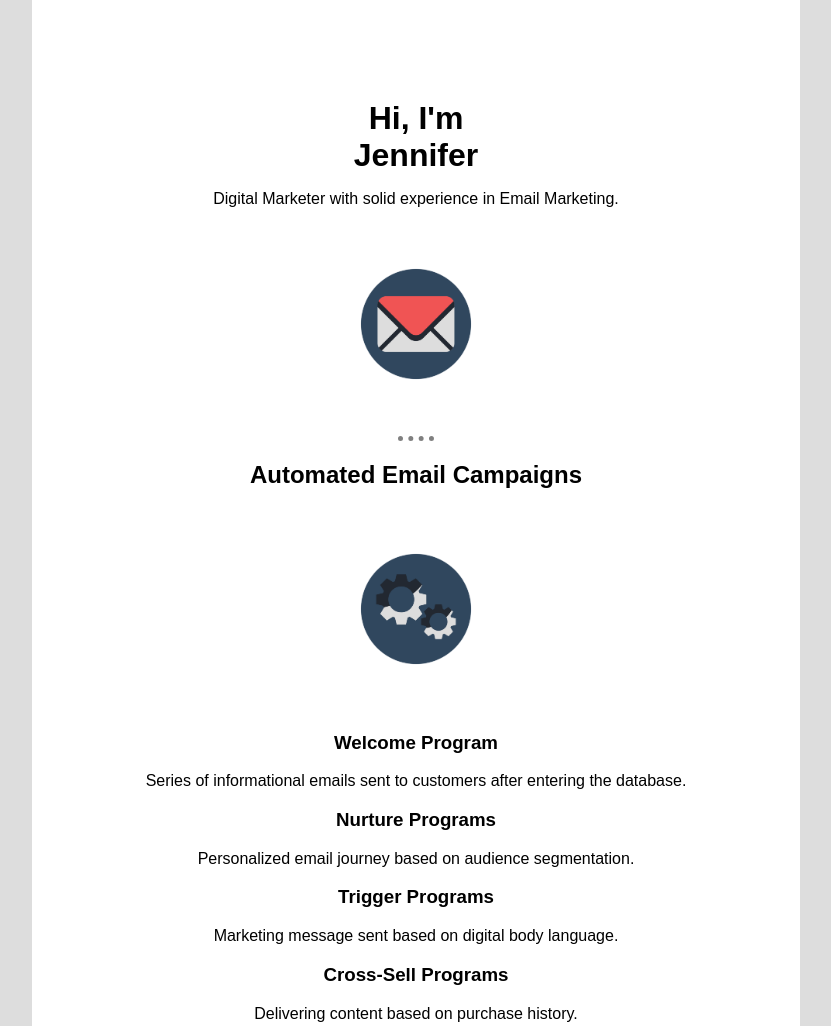
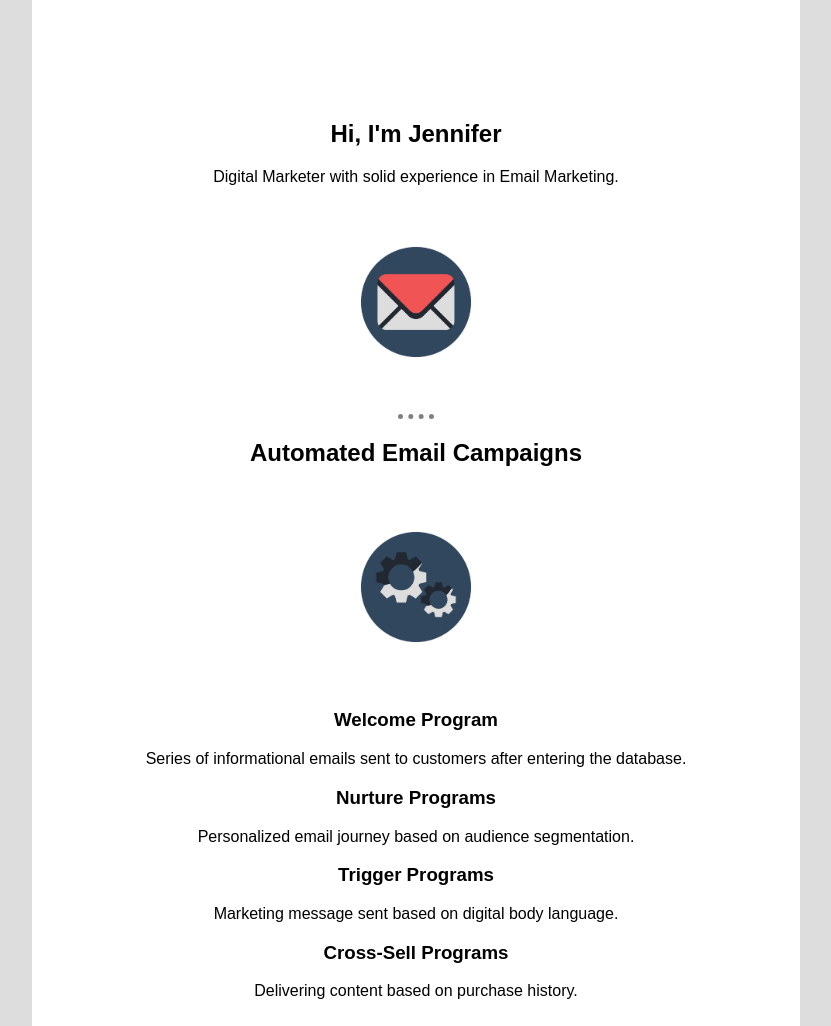
Before and after one commit to JenniferMarketing/cv, a plain HTML site: page index.html in a window 1280 px wide. Shown: the top 1026 px of the page, without its empty margins (224-1055 px from the left). Drawn offline with Linux system fonts and the light colour scheme.

Commit message:
Update index.html

```diff
--- a/index.html
+++ b/index.html
@@ -13,7 +13,7 @@
 <!-- placed withing a div to add background colour -->
 <div class="center-colour">
   <div class="top">
-    <h1>Hi, I'm Jennifer</h1>
+    <h2>Hi, I'm Jennifer</h2>
     <p>Digital Marketer with solid experience in Email Marketing.</p>
     <img class="" src="images/email.png" width="200" height="200" alt="email">
   </div>
```
